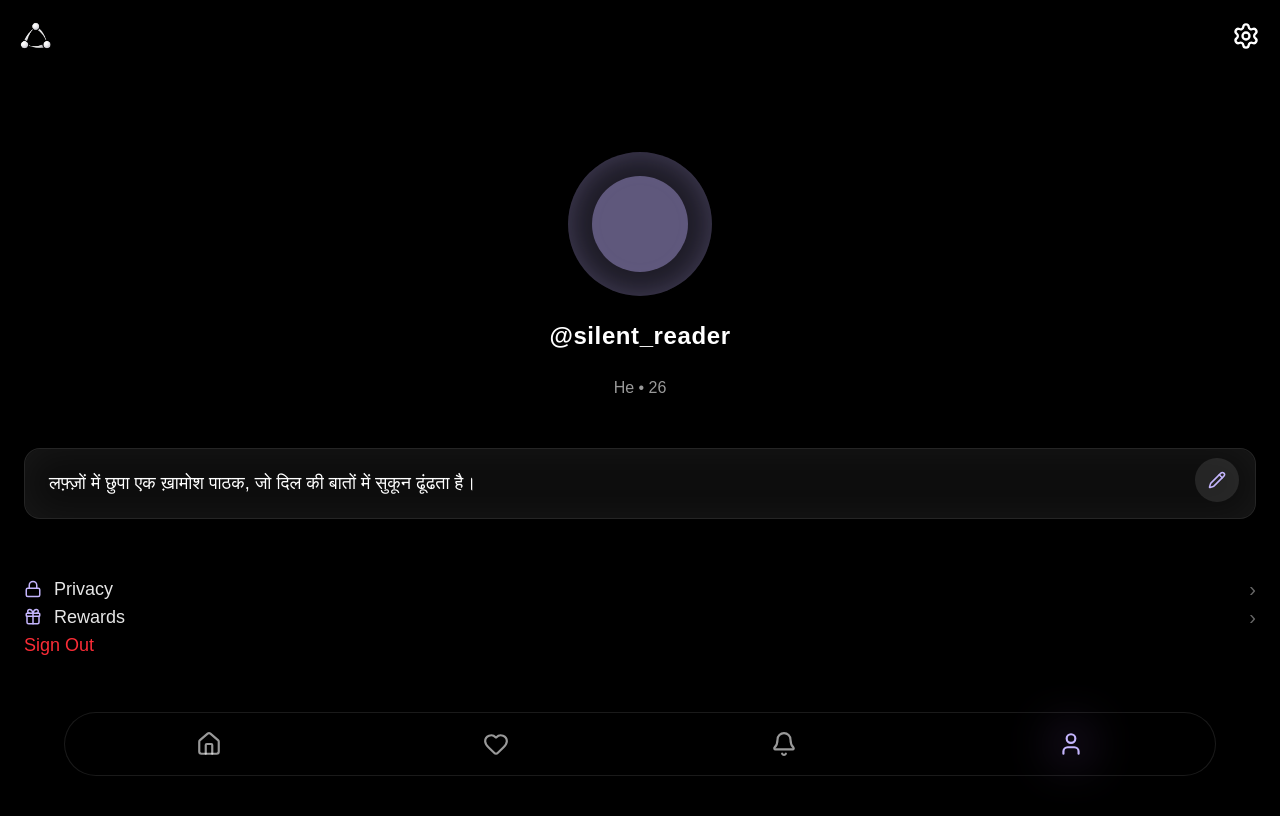
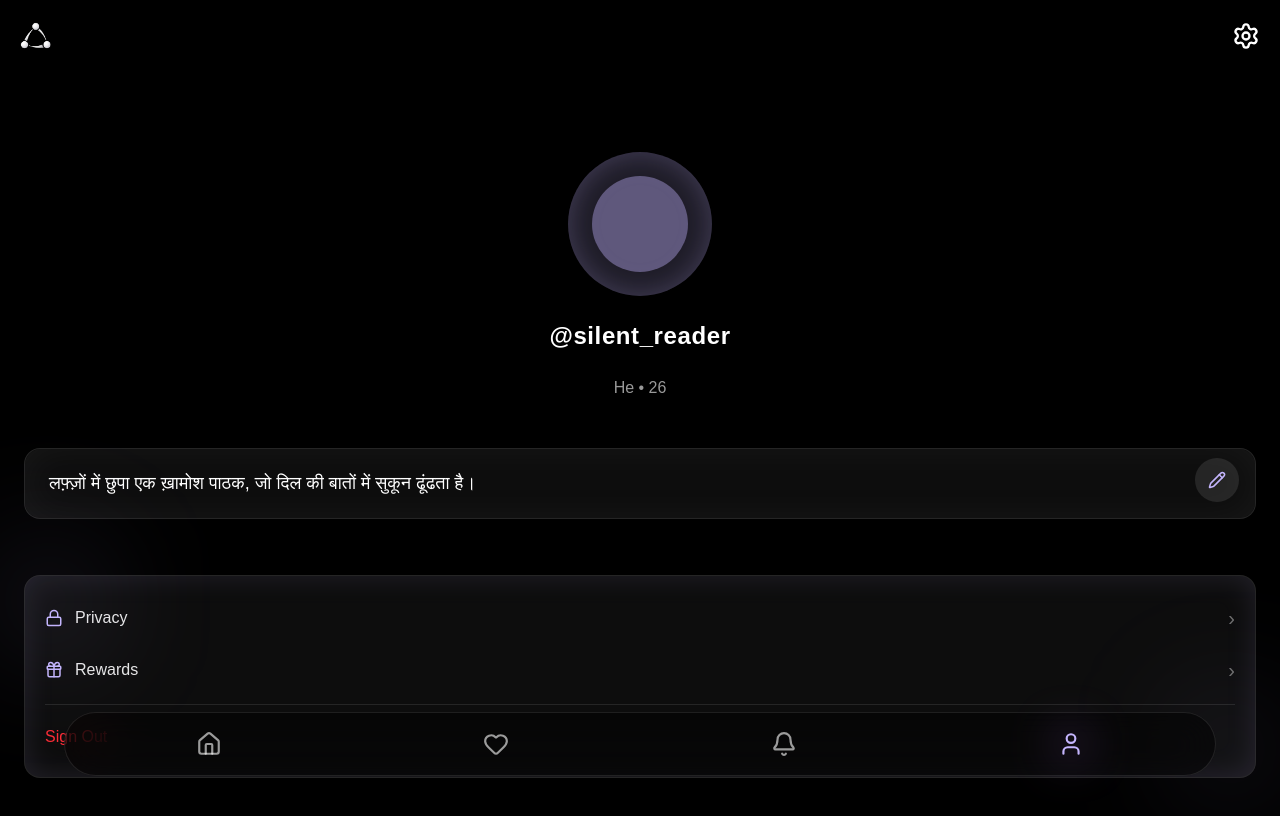
Before and after one commit to Ajsawai2/lafzo, a Next.js app: page /profile in a window 1280 px wide. Shown: the top 816 px of the page. Built offline with nearby package versions, Linux system fonts and the light colour scheme.

Commit message:
big update

```diff
--- a/app/profile/page.tsx
+++ b/app/profile/page.tsx
@@ -1,32 +1,12 @@
 "use client"
 
-import {Gift, Pencil, Lock, Sun, Moon } from "lucide-react"
+import { Gift, Pencil, Lock } from "lucide-react"
 import Link from "next/link"
-import { useEffect, useState } from "react"
-
 
 export default function ProfilePage() {
-  const [theme, setTheme] = useState<"dark" | "light">("dark")
+  return (
+    <main className="relative min-h-screen bg-black text-white px-6 pt-24 pb-32">
 
-  // load theme
-  useEffect(() => {
-    const saved = localStorage.getItem("lafzo-theme") as "dark" | "light"
-    if (saved) setTheme(saved)
-  }, [])
-
-  // apply theme
-  useEffect(() => {
-    document.documentElement.classList.toggle("light", theme === "light")
-    localStorage.setItem("lafzo-theme", theme)
-  }, [theme])
-
-  return (
-    <main
-      className={`
-        relative min-h-screen px-6 pt-24 pb-32
-        ${theme === "light" ? "bg-white text-black" : "bg-black text-white"}
-      `}
-    >
       {/* PROFILE HEADER */}
       <section className="flex flex-col items-center gap-6">
         {/* AVATAR */}
@@ -41,7 +21,7 @@ export default function ProfilePage() {
           @silent_reader
         </h1>
 
-        <p className="text-base opacity-60">
+        <p className="text-base text-white/60">
           He • 26
         </p>
       </section>
@@ -80,55 +60,73 @@ export default function ProfilePage() {
         </div>
       </section>
 
-      {/* SETTINGS */}
-      <section className="mt-14 space-y-8">
+      {/* SETTINGS CARD */}
+      <section className="mt-14">
+        <div
+          className="
+            relative rounded-2xl
+            bg-white/5
+            border border-white/10
+            backdrop-blur-xl
+            px-5 py-4
+            space-y-1
+            shadow-[inset_0_0_30px_rgba(196,181,253,0.12)]
+          "
+        >
+          {/* CORNER GLOW */}
+          <div className="pointer-events-none absolute -top-6 -left-6 w-24 h-24 bg-[#C4B5FD]/20 blur-3xl rounded-full" />
+          <div className="pointer-events-none absolute -bottom-6 -right-6 w-24 h-24 bg-[#C4B5FD]/15 blur-3xl rounded-full" />
 
-        {/* PRIVACY */}
           <Link href="/profile/privacy">
-          <SettingItem
+            <SettingRow
               label="Privacy"
               icon={<Lock size={18} className="text-[#C4B5FD]" />}
             />
           </Link>
 
-        {/* THEME TOGGLE */}
           <Link href="/rewards">
-  <SettingItem
+            <SettingRow
               label="Rewards"
               icon={<Gift size={18} className="text-[#C4B5FD]" />}
             />
           </Link>
 
+          <div className="my-2 h-px bg-white/10" />
 
-        {/* SIGN OUT */}
-        <SettingItem label="Sign Out" danger />
+          <SettingRow label="Sign Out" danger />
+        </div>
       </section>
+
     </main>
   )
 }
 
 /* SETTINGS ROW */
-function SettingItem({
+function SettingRow({
   label,
   icon,
-  action,
   danger = false,
 }: {
   label: string
   icon?: React.ReactNode
-  action?: React.ReactNode
   danger?: boolean
 }) {
   return (
-    <div className="flex items-center justify-between text-lg">
+    <button
+      className="
+        w-full flex items-center justify-between
+        py-3 rounded-lg
+        hover:bg-white/5 transition
+      "
+    >
       <div className="flex items-center gap-3">
         {icon}
-        <span className={danger ? "text-red-500" : "opacity-90"}>
+        <span className={danger ? "text-red-500" : "text-white/90"}>
           {label}
         </span>
       </div>
 
-      {action ? action : (!danger && <span className="opacity-40 text-xl">›</span>)}
-    </div>
+      {!danger && <span className="text-white/40 text-xl">›</span>}
+    </button>
   )
 }
```
Lines whose indentation alone changed are shown as unchanged.
